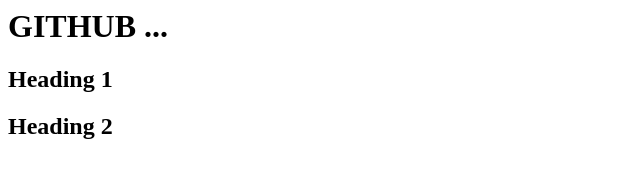
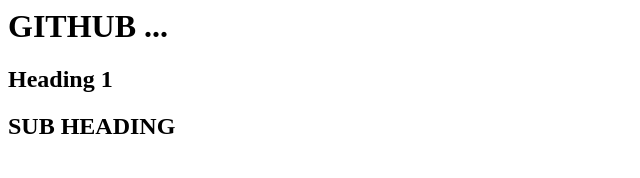
Before and after one commit to PareshKamble/github-demo, a plain HTML site: page index.html in a window 1280 px wide. Shown: the whole page, without its empty margins (0-640 px from the left). Drawn offline with Linux system fonts and the light colour scheme.

Commit message:
added h2

```diff
--- a/index.html
+++ b/index.html
@@ -1,3 +1,3 @@
 <h1>GITHUB ...</h1>
 <h2> Heading 1 </h2>
-<h2> Heading 2 </h2>
+<h2> SUB HEADING </h2>
```
